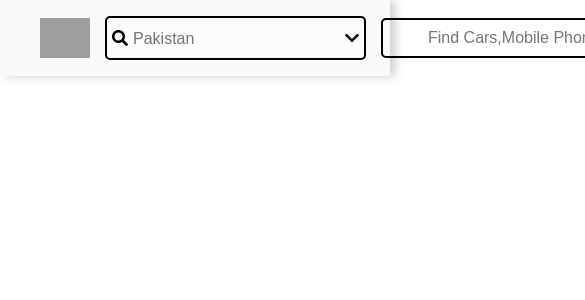
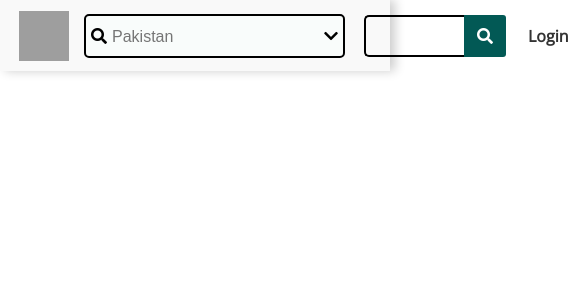
Before and after one commit to Shahzadrori/Olx-Clone, a React (Create React App) app: page / in a window 390 px wide. Shown: the top 300 px of the page, 585 px wide, since content can reach past the window. Built offline with nearby package versions, Linux system fonts and the light colour scheme; grey boxes are pictures that could not be loaded.

Commit message:
sytling the nav bar

```diff
--- a/src/Components/Navbar.jsx
+++ b/src/Components/Navbar.jsx
@@ -20,7 +20,7 @@ const Navbar=() => {
                     <div className='info'>
                         <Link className='link' to='#'>Login</Link>
                         <div className='button'>
-                        <i className="fas fa-hand-holding-usd">Sell</i>
+                        <button><i className="fas fa-hand-holding-usd">Sell</i></button>
                         </div>
                     </div>
                 </div>
--- a/src/Style/nav.css
+++ b/src/Style/nav.css
@@ -3,15 +3,13 @@ div.top{
     flex-direction: row;
     align-items: center;
     background-color:#f9f9f9;
-    /* width: 100%;/ */
     box-shadow: 5px 0px 10px rgba(0, 0, 0, 0.2);
     padding: 10px;
-    position: relative;
 }
 img{
     margin-left: 30px;
     width: 50px;
-    height: 40px;
+    height: 50px;
 }
 .input-value{
     display: flex;
@@ -24,6 +22,9 @@ img{
     -moz-border-radius: 5px;
     -ms-border-radius: 5px;
     -o-border-radius: 5px;
+}
+.input-value:active{
+    border: 2px solid #51e3d4;
 }
 .input-value i{
     margin-top: 7px;
@@ -38,16 +39,20 @@ img{
     margin-top: 2px;
 }
 .search{
-    display: flex
-    ;
+    display: flex;
     border: 2px solid;
     padding-left: 40px;
     margin-left: 15px;
+    resize: both;
+    min-width: 100px;
     border-radius: 5px;
     -webkit-border-radius: 5px;
     -moz-border-radius: 5px;
     -ms-border-radius: 5px;
     -o-border-radius: 5px;
+}
+.search:active{
+    border-color: #51e3d4;
 }
 .search input{
     border: none;
@@ -60,16 +65,17 @@ img{
     position: relative;
 }
 .search i{
-    padding: 10px;
+    padding: 11px;
     background-color: #025955;
     color: white;
+    background-size: cover;
     border-top-right-radius: 3px;
     border-bottom-right-radius: 3px;
 }
 .info{
     display: flex;
     padding: 8px;
-    margin-left: 30px;
+    /* margin-left: 30px; */
 }
 .button{
     width: 90px;
@@ -86,8 +92,91 @@ img{
     -ms-border-radius: 30px;
     -o-border-radius: 30px;
 }
- a {
+.info .button {
+    box-shadow: 1px 5px 5px rgba(0, 0, 0, 0.5);
+
+}
+.info .button i{
+    font-size: 1.2em;
+}
+ .info a {
+     margin-left: 20px;
+     color: rgba(0, 0, 0, 0.8);
     font-weight: bold;
     margin-top: 7px;
     text-decoration: none;
 }
+.info a:hover{
+    color: #21bf73;
+}
+.info a:active{
+    color: #b0eacd;
+}
+.info .button:hover{
+    transform: scale(1.02);
+    -webkit-transform: scale(1.02);
+    -moz-transform: scale(1.02);
+    -ms-transform: scale(1.02);
+    -o-transform: scale(1.02);
+}
+.info .button :active{
+    transform: scale(1.1);
+    transition-delay: 1ms;
+    -webkit-transform: scale(1.1);
+    -moz-transform: scale(1.1);
+    -ms-transform: scale(1.1);
+    -o-transform: scale(1.1);
+}
+.info button{
+    background-color: transparent;
+    border: none;
+    outline: none;
+}
+@media(max-width:740px){
+    .search{
+        display: flex;
+        flex-direction: row;
+        align-items: center;
+        justify-content: center;
+        width: 100px;
+        min-width: 100px;
+        max-width: 400px;
+        border-right: none;
+        padding-left: 0%;
+        margin-right: 30px;
+        border: none;
+    }
+    .search ::placeholder{
+        color: transparent;
+    }
+    .search input{
+        margin-left: 70px;
+        border: 2px solid;
+        padding: 10px;
+        border-right: none;
+        border-top-left-radius: 5px;
+        border-bottom-left-radius: 5px;
+    }
+    .search i{
+        margin-right: 20px;
+        padding: 13px;
+    }
+    .button {
+        margin-right: 50px;
+    }
+    .info{
+        margin-left: 20px;
+    }
+    .info a{
+        margin-left: 10px;
+    }
+    .info .button{
+        display: flex;
+        margin-left: 30px;
+        align-items: center;
+        justify-content: center;
+    }
+    img{
+        margin-left: 9px;
+    }
+}
```
